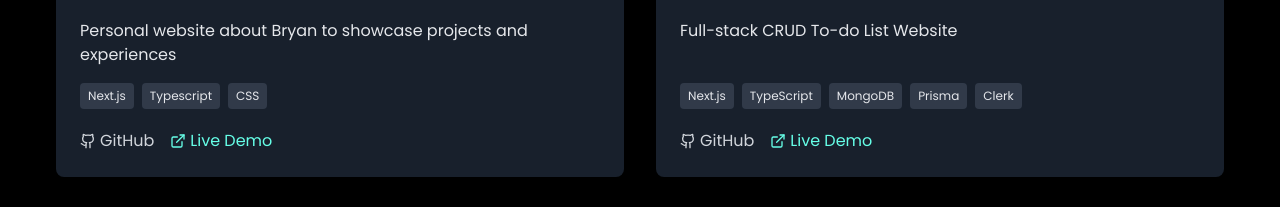
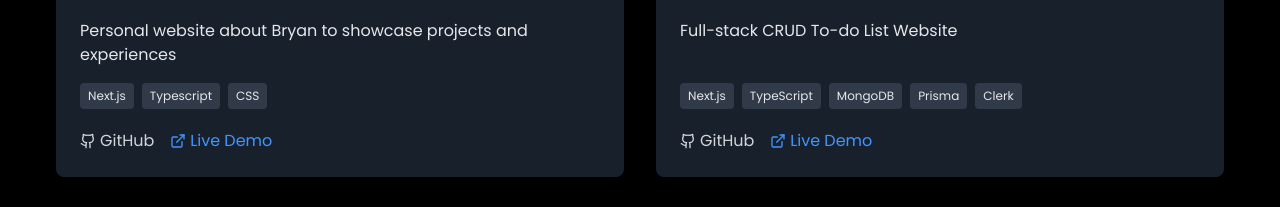
Before and after one commit to bryannjonathan/personal-website, a Next.js app: page / in a window 1280 px wide. Shown: the part 1503-1710 px from the top of the page. Built offline with nearby package versions, Linux system fonts and the light colour scheme.

Commit message:
Fixed color in project card hover

```diff
--- a/src/components/project/projectCard.css
+++ b/src/components/project/projectCard.css
@@ -72,11 +72,11 @@
 }
 
 .app-link {
-  color: #66ffe8;
+  color: var(--primary);
 }
 
 .app-link:hover {
-  color: #a5ffef;
+  color: #6aadff;
 }
 
 .project-image {
```
